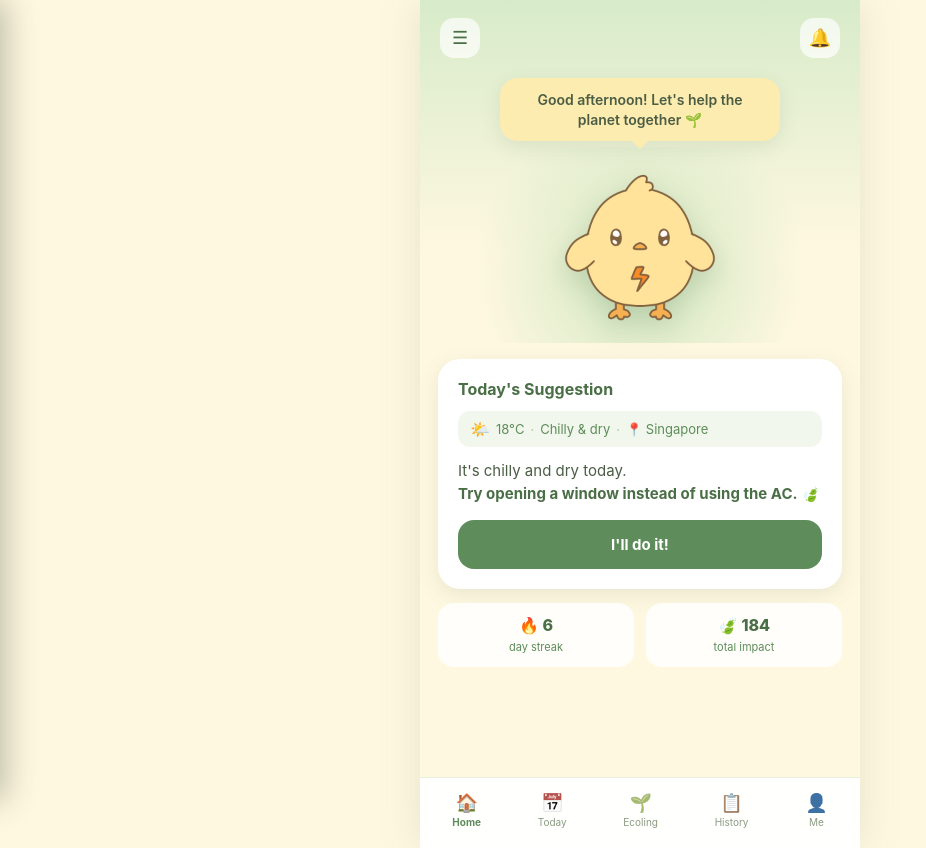
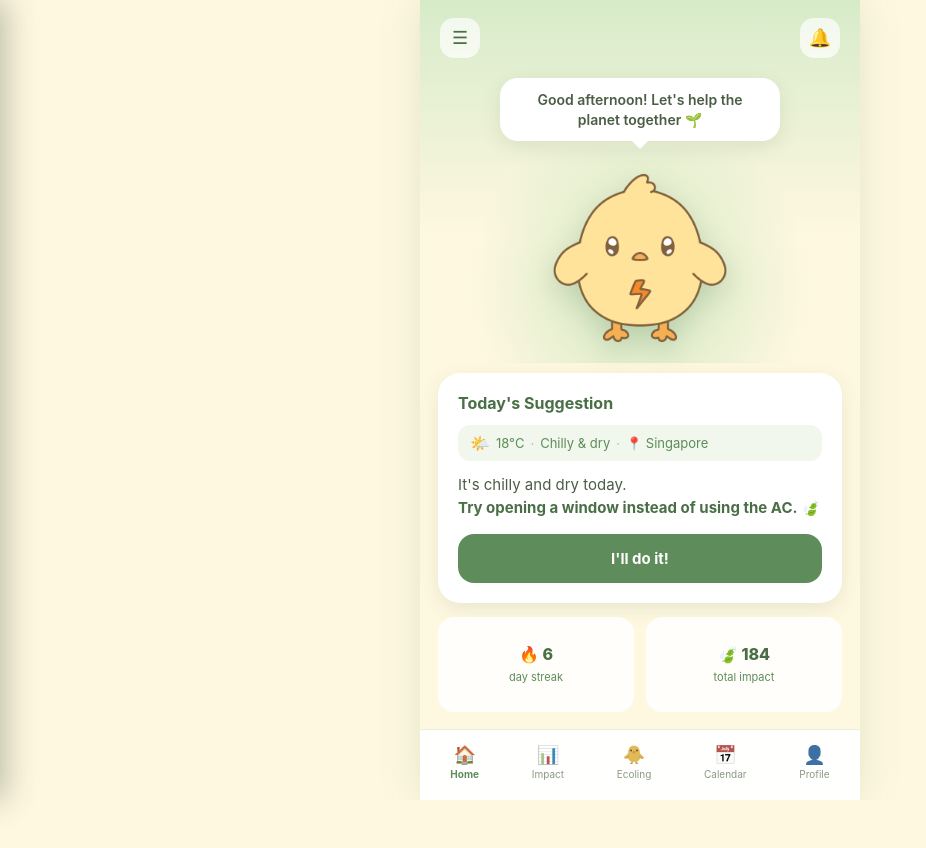
Before and after one commit to Reucci/LifeHackCorvex, a React (Create React App) app in the folder frontend/: page / in a window 1280 px wide. Both pictures are taken after a click on the button "Skip for now — try the demo". Shown: the whole page, without its empty margins (0-926 px from the left). After the commit the page ends 800 px from the top, so only its background shows below. Built offline with nearby package versions, Linux system fonts and the light colour scheme; no server answers.

Commit message:
Fixed Small Bugs

```diff
--- a/frontend/src/App.jsx
+++ b/frontend/src/App.jsx
@@ -27,7 +27,7 @@ const HEADER = {
   home: {},
   today: { title: 'Your Impact' },
   sprout: { title: 'Ecoling' },
-  history: { title: 'History' },
+  history: { title: 'Calendar' },
   profile: { title: 'Me', action: 'settings' },
   badges: { title: 'Badges' },
   settings: { title: 'Settings' },
--- a/frontend/src/components/Chicken.jsx
+++ b/frontend/src/components/Chicken.jsx
@@ -6,11 +6,15 @@ const IMG = {
   sad: 'sad',
 };
 
-export default function Chicken({ emotion = 'normal', bubble }) {
+export default function Chicken({ emotion = 'normal', bubble, celebrate }) {
   const file = IMG[emotion] || 'normal';
   return (
     <div className="chicken-block">
-      {bubble && <div className="speech-bubble">{bubble}</div>}
+      {bubble && (
+        <div className={`speech-bubble${celebrate ? ' speech-bubble--celebrate' : ''}`}>
+          {bubble}
+        </div>
+      )}
       <div className={`chicken-scene chicken--${emotion}`}>
         <img
           src={`/images/${file}.png`}
--- a/frontend/src/components/Navigation.jsx
+++ b/frontend/src/components/Navigation.jsx
@@ -1,9 +1,9 @@
 const NAV_ITEMS = [
   { name: 'Home', icon: '🏠', view: 'home' },
-  { name: 'Today', icon: '📅', view: 'today' },
-  { name: 'Ecoling', icon: '🌱', view: 'sprout' },
-  { name: 'History', icon: '📋', view: 'history' },
-  { name: 'Me', icon: '👤', view: 'profile' },
+  { name: 'Impact', icon: '📊', view: 'today' },
+  { name: 'Ecoling', icon: '🐥', view: 'sprout' },
+  { name: 'Calendar', icon: '📅', view: 'history' },
+  { name: 'Profile', icon: '👤', view: 'profile' },
 ];
 
 export default function Navigation({ active, onNavClick }) {
--- a/frontend/src/css/App.css
+++ b/frontend/src/css/App.css
@@ -45,7 +45,9 @@
 .content {
   flex: 1;
   overflow-y: auto;
-  padding: 6px 18px 96px;
+  padding: 6px 18px 88px;
+  display: flex;
+  flex-direction: column;
 }
 
 /* ---- Card base ---- */
@@ -65,12 +67,12 @@
 /* ---- Chicken + speech bubble (textbox on top) ---- */
 .chicken-block {
   text-align: center;
-  margin: 4px 0 16px;
+  margin: 4px 0 10px;
 }
 .speech-bubble {
   display: inline-block;
   position: relative;
-  background: var(--butter);
+  background: var(--card);
   color: var(--ink);
   padding: 12px 18px;
   border-radius: 18px;
@@ -80,6 +82,13 @@
   max-width: 280px;
   margin-bottom: 6px;
   box-shadow: var(--shadow);
+  transition: background 0.2s ease;
+}
+.speech-bubble--celebrate {
+  background: var(--butter);
+}
+.speech-bubble--celebrate::after {
+  border-color: var(--butter) transparent transparent;
 }
 .speech-bubble::after {
   content: "";
@@ -89,18 +98,18 @@
   transform: translateX(-50%);
   border-width: 8px 8px 0;
   border-style: solid;
-  border-color: var(--butter) transparent transparent;
+  border-color: var(--card) transparent transparent;
 }
 .chicken-scene {
   display: flex;
   justify-content: center;
   align-items: flex-end;
   background: radial-gradient(circle at 50% 65%, #cfe7c0 0%, rgba(207, 231, 192, 0) 70%);
-  padding: 8px 0;
+  padding: 4px 0;
 }
 .chicken-image {
-  width: 180px;
-  max-width: 60%;
+  width: clamp(160px, 26vh, 260px);
+  max-width: 68%;
   height: auto;
   filter: drop-shadow(0 10px 14px rgba(74, 111, 70, 0.22));
   transition: transform 0.2s ease;
@@ -234,9 +243,14 @@
 }
 
 /* ---- Home stat pills ---- */
-.stat-row { display: flex; gap: 12px; margin-bottom: 14px; }
+.stat-row { flex: 1; display: flex; gap: 12px; margin-bottom: 0; align-items: stretch; }
 .stat-pill {
   flex: 1;
+  display: flex;
+  flex-direction: column;
+  align-items: center;
+  justify-content: center;
+  gap: 6px;
   background: rgba(255, 255, 255, 0.85);
   border-radius: 16px;
   padding: 12px;
@@ -317,6 +331,12 @@
   margin: 6px 4px 10px;
 }
 .history-list { display: flex; flex-direction: column; gap: 10px; }
+.history-list--scroll {
+  max-height: 280px;
+  overflow-y: auto;
+  padding-right: 4px;
+}
+.show-more-btn { margin-top: 10px; }
 .history-item {
   display: flex;
   align-items: center;
@@ -457,14 +477,19 @@
 
 /* ---- Bottom nav ---- */
 .bottom-nav {
-  position: sticky;
+  position: fixed;
+  left: 50%;
   bottom: 0;
+  width: 100%;
+  max-width: 440px;
+  transform: translateX(-50%);
   display: flex;
   justify-content: space-around;
   padding: 10px 4px 16px;
   background: rgba(255, 255, 255, 0.96);
   backdrop-filter: blur(8px);
   border-top: 1px solid #e7f0df;
+  z-index: 20;
 }
 .nav-item {
   display: flex;
@@ -842,3 +867,15 @@
 @keyframes toast-in {
   from { opacity: 0; transform: translate(-50%, 10px); }
 }
+
+/* ---- Tighten Home layout on short screens so it fits without scrolling ---- */
+@media (max-height: 700px) {
+  .chicken-block { margin-bottom: 2px; }
+  .speech-bubble { padding: 8px 14px; }
+  .chicken-scene { padding: 0; }
+  .chicken-image { width: clamp(130px, 19vh, 260px); }
+  .suggestion-card { padding: 14px 16px; }
+  .weather-info { padding: 6px 10px; margin-bottom: 6px; }
+  .suggestion-text { margin-bottom: 6px; }
+  .action-btn { padding: 11px; }
+}
--- a/frontend/src/pages/History.jsx
+++ b/frontend/src/pages/History.jsx
@@ -1,4 +1,4 @@
-import { useState } from 'react';
+import { useState, useEffect } from 'react';
 
 const WEEKDAYS = ['M', 'T', 'W', 'T', 'F', 'S', 'S'];
 const MONTHS = [
@@ -15,11 +15,14 @@ function prettyDate(iso) {
   return `${MONTHS[m - 1]} ${d}, ${y}`;
 }
 
+const VISIBLE_LIMIT = 3;
+
 export default function History({ state }) {
   const now = new Date();
   const todayStr = ymd(now.getFullYear(), now.getMonth(), now.getDate());
   const [cursor, setCursor] = useState({ y: now.getFullYear(), m: now.getMonth() });
   const [selected, setSelected] = useState(null);
+  const [expanded, setExpanded] = useState(false);
 
   const completed = new Set(state.completedDates);
 
@@ -39,6 +42,13 @@ export default function History({ state }) {
   const visible = selected
     ? state.log.filter((e) => e.date === selected)
     : state.log;
+
+  useEffect(() => {
+    setExpanded(false);
+  }, [selected]);
+
+  const displayed = expanded ? visible : visible.slice(0, VISIBLE_LIMIT);
+  const hasMore = visible.length > VISIBLE_LIMIT;
 
   return (
     <div className="content">
@@ -91,8 +101,8 @@ export default function History({ state }) {
           <div className="empty-state">No action logged on this day.</div>
         )}
 
-        <div className="history-list">
-          {visible.map((entry, i) => (
+        <div className={`history-list${expanded ? ' history-list--scroll' : ''}`}>
+          {displayed.map((entry, i) => (
             <div className="history-item" key={`${entry.date}-${i}`}>
               <div className="history-icon">{entry.weather?.icon || '🍃'}</div>
               <div className="history-body">
@@ -107,6 +117,12 @@ export default function History({ state }) {
             </div>
           ))}
         </div>
+
+        {hasMore && !expanded && (
+          <button className="ghost-btn show-more-btn" onClick={() => setExpanded(true)}>
+            Show More
+          </button>
+        )}
     </div>
   );
 }
--- a/frontend/src/pages/Home.jsx
+++ b/frontend/src/pages/Home.jsx
@@ -39,6 +39,7 @@ export default function Home({
       <Chicken
         emotion={emotion}
         bubble={done ? 'Great job! Ecoling is happy! 🍃' : `${greeting()} Let's help the planet together 🌱`}
+        celebrate={done}
       />
 
       {showCelebrate ? (
--- a/frontend/src/pages/Sprout.jsx
+++ b/frontend/src/pages/Sprout.jsx
@@ -11,7 +11,7 @@ export default function Sprout({ emotion, streak, done }) {
   const mood = MOOD[emotion] || MOOD.normal;
   return (
     <div className="content">
-        <Chicken emotion={emotion} bubble="Thank you for taking care of me! ❤️" />
+        <Chicken emotion={emotion} bubble="Thank you for taking care of me! ❤️" celebrate />
 
         <div className="card">
           <div className="mood-line">
```
Also changed, not shown: 2 other files (tests, documents, lock files or other folders).
